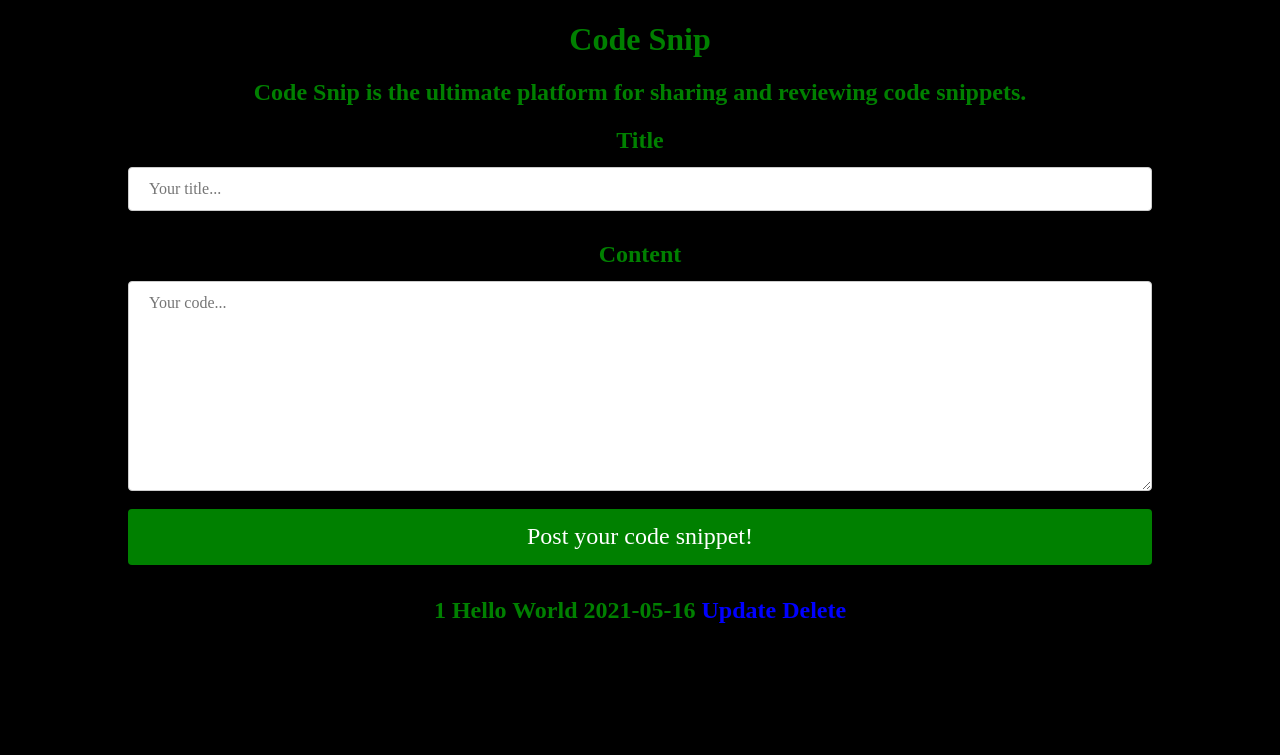
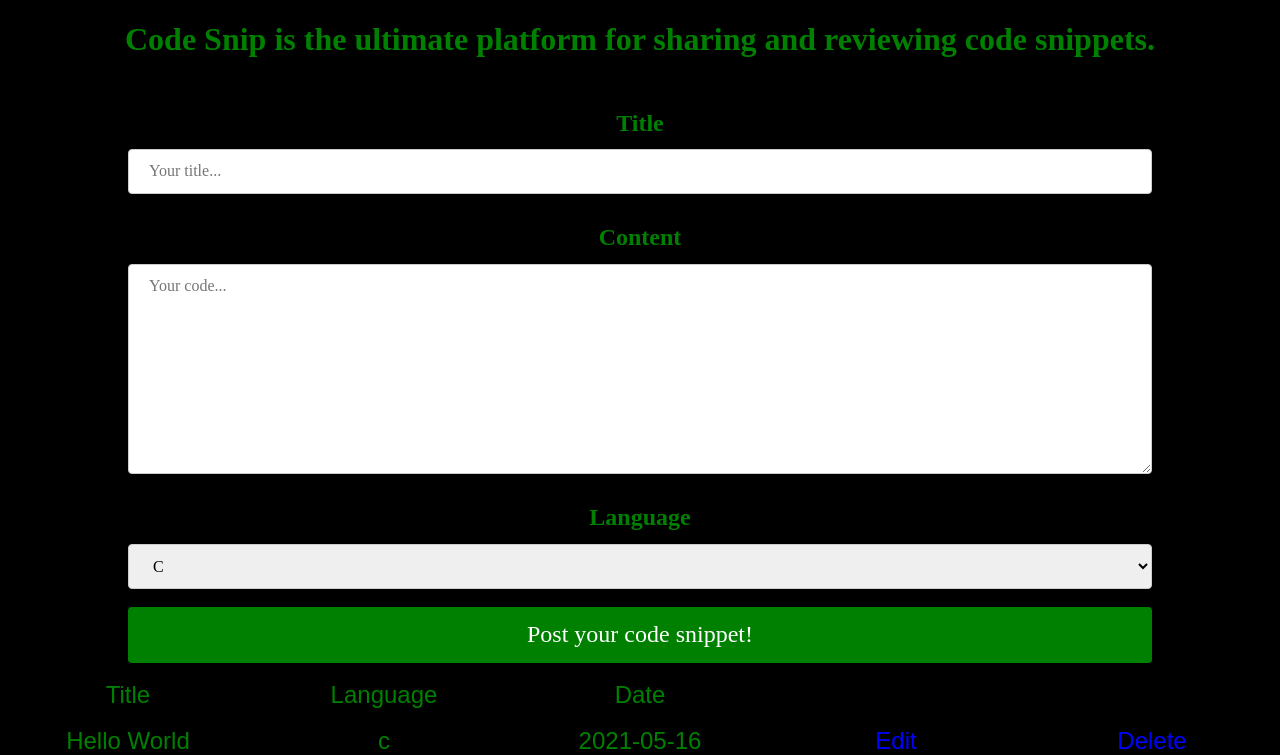
Before and after one commit to Luciano-Bercini/Code-Snip, a Flask app: page / in a window 1280 px wide. Shown: the part 101-856 px from the top of the page. Before the commit the page ends 724 px from the top, so only its background shows below. Run offline with Flask 2, Linux system fonts and the light colour scheme; data comes from the database, SQL or seed files in the repository; both versions use the stored data as it was after the commit; some libraries are stand-ins or nearby versions.

Commit message:
Minor improvements.

```diff
--- a/app.py
+++ b/app.py
@@ -1,16 +1,23 @@
+import textwrap
+
 from flask import Flask, render_template, request, redirect
-from datetime import datetime
+from datetime import *
 from flask_sqlalchemy import *
+from textwrap import *
+from flask_migrate import Migrate
 
 app = Flask(__name__)
 app.config['SQLALCHEMY_DATABASE_URI'] = 'sqlite:///test.db'
 db = SQLAlchemy(app)
+migrate = Migrate(app, db, render_as_batch=True)
+
 
 class Post(db.Model):
     id = db.Column(db.Integer, primary_key=True)
-    title = db.Column(db.String(100), nullable=False)
+    title = db.Column(db.String(50), nullable=False)
     content = db.Column(db.String(500), nullable=False)
-    date_created = db.Column(db.DateTime, default=datetime.utcnow())
+    language = db.Column(db.String(50), nullable=False)
+    date_created = db.Column(db.DateTime, default=datetime.now(timezone.utc))
 
     def __repr__(self):
         return '<Post %r>' % self.id
@@ -20,7 +27,8 @@ def index():
     if request.method == 'POST':
         post_title = request.form['title']
         post_content = request.form['content']
-        new_post = Post(title=post_title, content=post_content)
+        post_language = request.form['language']
+        new_post = Post(title=post_title, content=post_content, language=post_language)
         try:
             db.session.add(new_post)
             db.session.commit()
@@ -31,21 +39,13 @@ def index():
         posts = Post.query.order_by(Post.date_created).all()
         return render_template('index.html', posts=posts)
 
-@app.route('/information')
-def information():
-    return render_template('information.html')
-
-
-@app.route('/contact')
-def contact():
-    return render_template('contact.html')
-
-
 @app.route('/update/<int:id>', methods=['GET', 'POST'])
 def update(id):
     snippet_to_update = Post.query.get_or_404(id)
     if request.method == 'POST':
+        snippet_to_update.title = request.form['title']
         snippet_to_update.content = request.form['content']
+        snippet_to_update.language = request.form['language']
         try:
             db.session.commit()
             return redirect('/')
@@ -65,5 +65,14 @@ def delete(id):
     except:
         return 'There was a problem deleting the task.'
 
+@app.route('/information')
+def information():
+    return render_template('information.html')
+
+
+@app.route('/contact')
+def contact():
+    return render_template('contact.html')
+
 if __name__ == "__main__":
     app.run(debug=True)
--- a/requirements.txt
+++ b/requirements.txt
@@ -1,2 +1,3 @@
 flask
 flask-sqlalchemy
+Flask-Migrate
--- a/templates/base.html
+++ b/templates/base.html
@@ -9,7 +9,8 @@
     <link rel="stylesheet" href="https://unpkg.com/purecss@2.0.6/build/grids-responsive-min.css">
     <link rel="stylesheet" href="https://unpkg.com/purecss@1.0.1/build/base-min.css">
     <link rel="stylesheet" href="{{ url_for('static', filename='styles.css') }}">
-    {% block head %} {% endblock %}
+    {% block head %}
+    {% endblock %}
     <title>Code Snip</title>
 </head>
 <body>
@@ -32,7 +33,8 @@
             </div>
         </nav>
     </header>
-    {% block body%} {% endblock %}
+    {% block body %}
+    {% endblock %}
     <script src="{{ url_for('static', filename='main.js') }}"></script>
 </body>
 </html>
--- /dev/null
+++ b/templates/code.html
@@ -0,0 +1,28 @@
+{% extends "base.html" %}
+
+{% block body %}
+{% block main_header %} {% endblock %}
+<form {% block form_action %} {% endblock %}>
+        <h3 class="centered-text medium-text very-small-top-bottom-margin">Title</h3>
+        <input type="text" name="title" id="title" placeholder="Your title..." class="centered-block post-content"
+               {% block snippet_title_value %}
+               {% endblock %}
+               ><br>
+
+        <h3 class="centered-text medium-text very-small-top-bottom-margin">Content</h3>
+        <textarea name="content" id="content" placeholder="Your code..." rows="10" class="centered-block post-content">{% block snippet_content_value %}{% endblock %}</textarea><br>
+
+        <h3 class="centered-text medium-text very-small-top-bottom-margin">Language</h3>
+        <select name="language" id="language" class="centered-block post-content">
+            <option value="c">C</option>
+            <option value="c++">C++</option>
+            <option value="c#">C#</option>
+            <option value="java">Java</option>
+            <option value="javascript">Javascript</option>
+            <option value="unity c#">Unity C#</option>
+            {% block snippet_language_selected %}
+            {% endblock %}
+        </select><br>
+    {% block button %} {% endblock %}
+    </form>
+{% endblock %}
--- a/templates/index.html
+++ b/templates/index.html
@@ -1,30 +1,25 @@
-{% extends 'base.html' %}
+{% extends "code.html" %}
 
-{% block head %}
-
+{% block main_header %}
+    <h1>Code Snip is the ultimate platform for sharing and reviewing code snippets.</h1><br>
 {% endblock %}
-
-{% block body %}
-    <h1>Code Snip</h1>
-    <h2>
-        Code Snip is the ultimate platform for sharing and reviewing code snippets.
-    </h2>
-    <form action="/" method="post">
-        <h3 class="centered-text medium-text very-small-top-bottom-margin">Title</h3>
-        <input type="text" name="title" id="title" placeholder="Your title..." class="centered-block post-content"><br>
-        <h3 class="centered-text medium-text very-small-top-bottom-margin">Content</h3>
-        <textarea name="content" id="content" placeholder="Your code..." rows="10" class="centered-block post-content"></textarea><br>
-        <input type="submit" value="Post your code snippet!" class="centered-block">
-    </form>
-    <h4 class="centered-text medium-text">
-        {% for post in posts %}
-        {{ post.id }}
-        {{ post.title }}
-        {{ post.date_created.date() }}
-            <a href="/update/{{post.id}}" >Update</a>
-            <a href="/delete/{{post.id}}">Delete</a>
-            <br>
-        {% endfor %}
-    </h4>
-
+{% block form_action %}
+    action="/" method="post"
 {% endblock %}
+{% block button %}
+    <input type="submit" value="Post your code snippet!" class="centered-block"><br>
+        <nav class="pure-g">
+            <div class="pure-u-1-5 centered-text medium-text"> Title </div>
+            <div class="pure-u-1-5 centered-text medium-text"> Language </div>
+            <div class="pure-u-1-5 centered-text medium-text"> Date </div>
+        </nav><br>
+    {% for post in posts %}
+        <nav class="pure-g">
+            <div class="pure-u-1-5 centered-text medium-text"> {{ post.title }} </div>
+            <div class="pure-u-1-5 centered-text medium-text"> {{ post.language }} </div>
+            <div class="pure-u-1-5 centered-text medium-text"> {{ post.date_created.date() }} </div>
+            <div class="pure-u-1-5 centered-text medium-text"> <a href="/update/{{post.id}}"> Edit </a> </div>
+            <div class="pure-u-1-5 centered-text medium-text"> <a href="/delete/{{post.id}}">Delete</a> </div>
+        </nav>
+    {% endfor %}
+{% endblock %}
```
Also changed, not shown: templates/update.html (+17 -16 lines), test.db.
